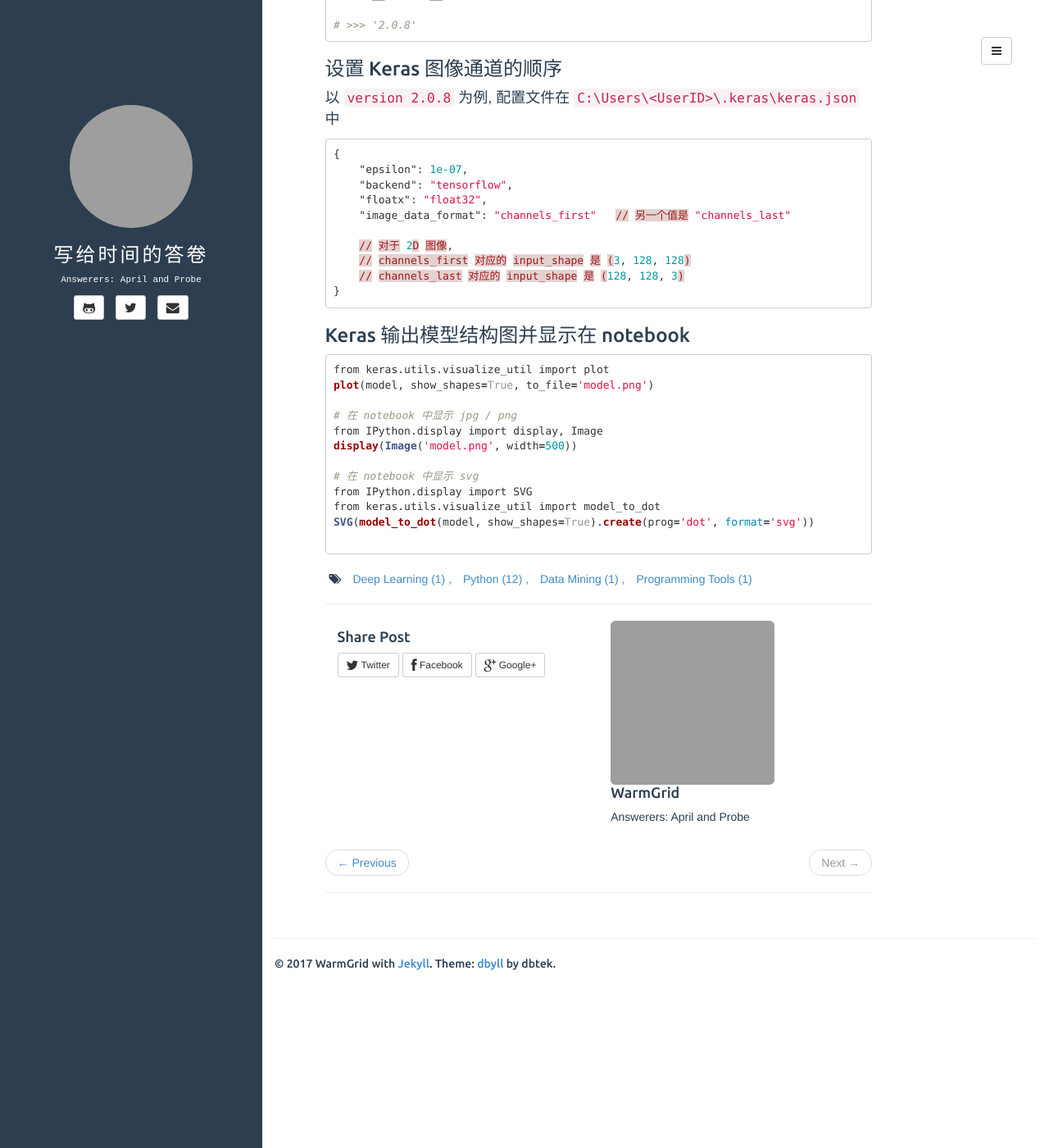
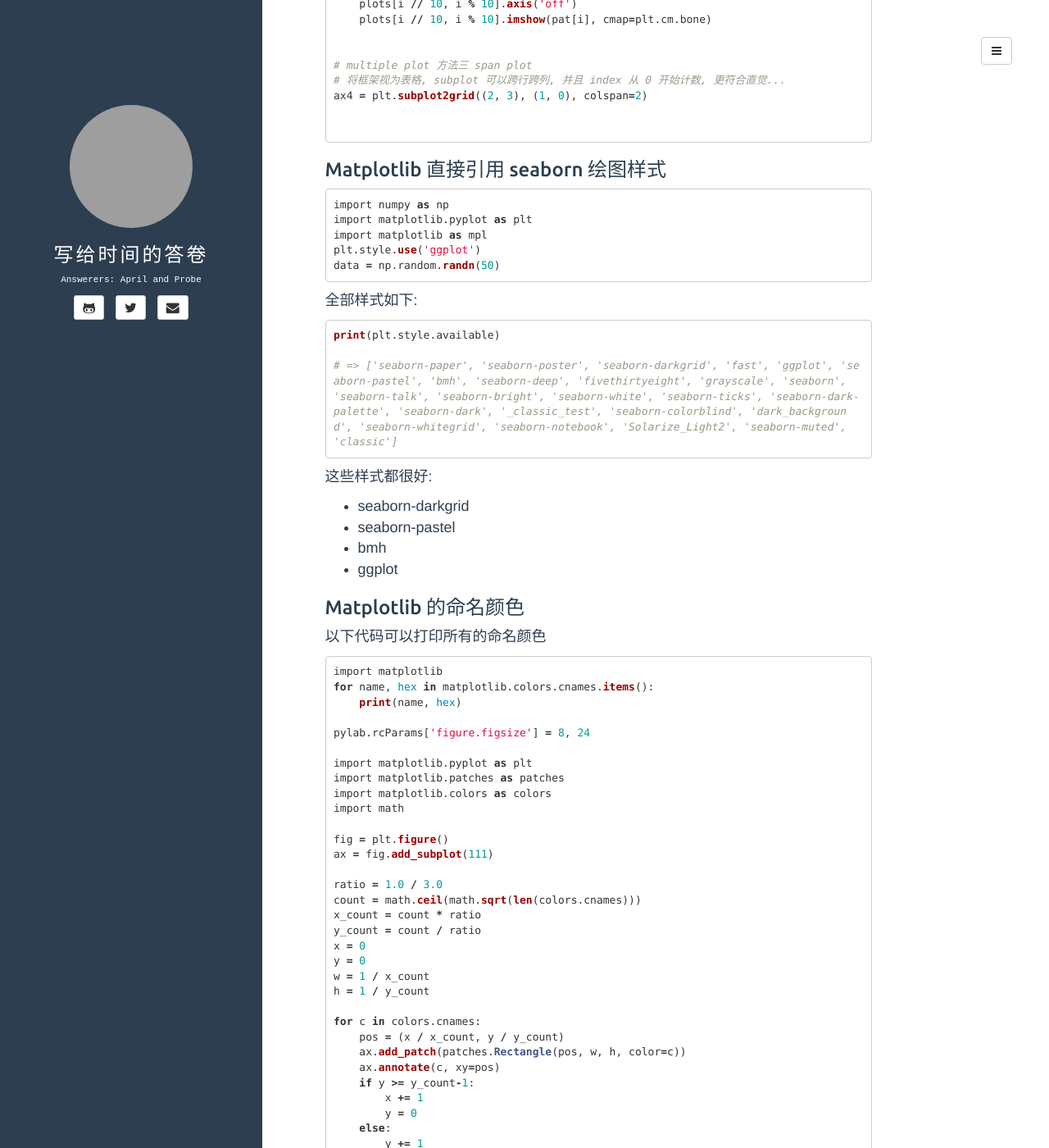
Before and after one commit to WarmGrid/warmgrid.github.io, a Jekyll site: the page built from _posts/2017-09-27-jupyter-notebook-tensorflow-keras-notes.md, in a window 1280 px wide and 1400 px high, scrolled down 3748 px. Shown: the whole window at 82% size. Built offline with Jekyll 4.4.1, drawn with Linux system fonts in a browser that asks for light colours; some of the changed text lies outside the part shown; grey boxes are pictures that could not be loaded.

Commit message:
update matplotlib notes

````diff
--- a/_posts/2017-09-27-jupyter-notebook-tensorflow-keras-notes.md
+++ b/_posts/2017-09-27-jupyter-notebook-tensorflow-keras-notes.md
@@ -67,6 +67,22 @@ for i in range(10):
 ```python
 %load_ext autoreload
 %autoreload 2
+```
+
+
+
+
+
+### 用指定的浏览器启动 Jupyter Notebook
+
+在 `C:\Users\<USER>\.jupyter` 路径下应该有一个 `jupyter_notebook_config.py` 配置文件. 如果没有, 运行 `jupyter notebook --generate-config` 生成它.
+
+里面所有内容都是被注释掉的, 找到 browser 的部分, 添加类似下面的内容:
+
+```python
+import webbrowser
+webbrowser.register('firefox', None, webbrowser.GenericBrowser('C:/Program Files/Mozilla Firefox/firefox.exe'))
+c.NotebookApp.browser = 'firefox'
 ```
 
 
@@ -226,6 +242,80 @@ ax4 = plt.subplot2grid((2, 3), (1, 0), colspan=2)
 
 
 
+### Matplotlib 直接引用 seaborn 绘图样式
+
+```python
+import numpy as np
+import matplotlib.pyplot as plt
+import matplotlib as mpl
+plt.style.use('ggplot')
+data = np.random.randn(50)
+```
+
+
+全部样式如下:
+
+```python
+print(plt.style.available)
+
+# => ['seaborn-paper', 'seaborn-poster', 'seaborn-darkgrid', 'fast', 'ggplot', 'seaborn-pastel', 'bmh', 'seaborn-deep', 'fivethirtyeight', 'grayscale', 'seaborn', 'seaborn-talk', 'seaborn-bright', 'seaborn-white', 'seaborn-ticks', 'seaborn-dark-palette', 'seaborn-dark', '_classic_test', 'seaborn-colorblind', 'dark_background', 'seaborn-whitegrid', 'seaborn-notebook', 'Solarize_Light2', 'seaborn-muted', 'classic']
+```
+
+这些样式都很好:
+
+- seaborn-darkgrid
+- seaborn-pastel
+- bmh
+- ggplot
+
+
+
+
+
+### Matplotlib 的命名颜色
+
+以下代码可以打印所有的命名颜色
+
+```python
+import matplotlib
+for name, hex in matplotlib.colors.cnames.items():
+    print(name, hex)
+
+pylab.rcParams['figure.figsize'] = 8, 24
+
+import matplotlib.pyplot as plt
+import matplotlib.patches as patches
+import matplotlib.colors as colors
+import math
+
+fig = plt.figure()
+ax = fig.add_subplot(111)
+
+ratio = 1.0 / 3.0
+count = math.ceil(math.sqrt(len(colors.cnames)))
+x_count = count * ratio
+y_count = count / ratio
+x = 0
+y = 0
+w = 1 / x_count
+h = 1 / y_count
+
+for c in colors.cnames:
+    pos = (x / x_count, y / y_count)
+    ax.add_patch(patches.Rectangle(pos, w, h, color=c))
+    ax.annotate(c, xy=pos)
+    if y >= y_count-1:
+        x += 1
+        y = 0
+    else:
+        y += 1
+plt.show()
+```
+
+
+
+
+
 ### 查看 Keras 安装信息
 
 ```python
````
